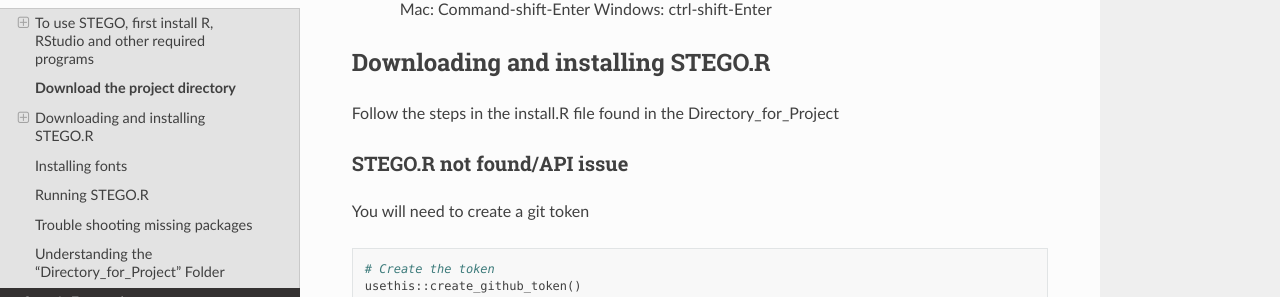
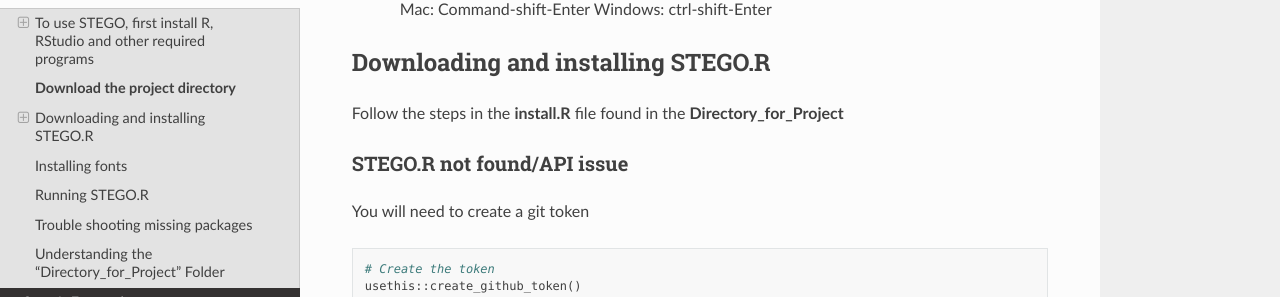
Before and after one commit to KerryAM-R/STEGOR, a Sphinx documentation site: the page built from docs/source/0.installation.rst, in a window 1280 px wide and 900 px high, scrolled down 1132 px. Shown: the part 154-451 px from the top of the window. Built offline with Sphinx 7.4.7 and the Read the Docs theme 2.0.0, drawn with Linux system fonts in a browser that asks for light colours.

```diff
--- a/docs/source/0.installation.rst
+++ b/docs/source/0.installation.rst
@@ -55,7 +55,7 @@ Quick tutorial for understanding RStudio environment with this `YouTube <https:/
 Downloading and installing STEGO.R
 ----------------------------------
 
-Follow the steps in the install.R file found in the Directory_for_Project
+Follow the steps in the **install.R** file found in the **Directory_for_Project**
 
 **STEGO.R not found/API issue**
 ^^^^^^^^^^^^^^^^^^^^^^^^^^^^^^^
```
